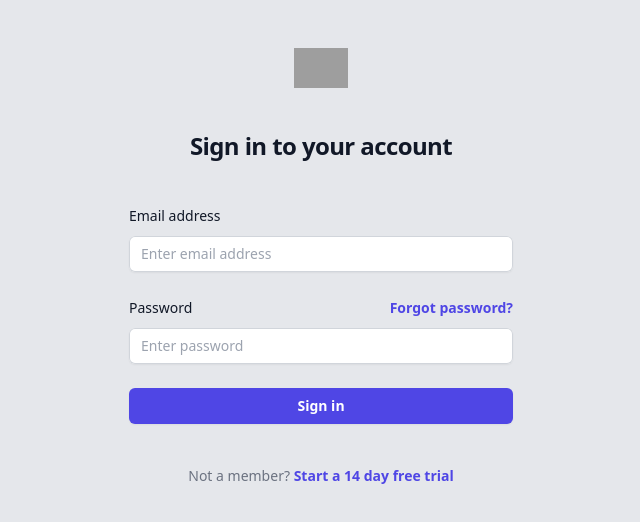
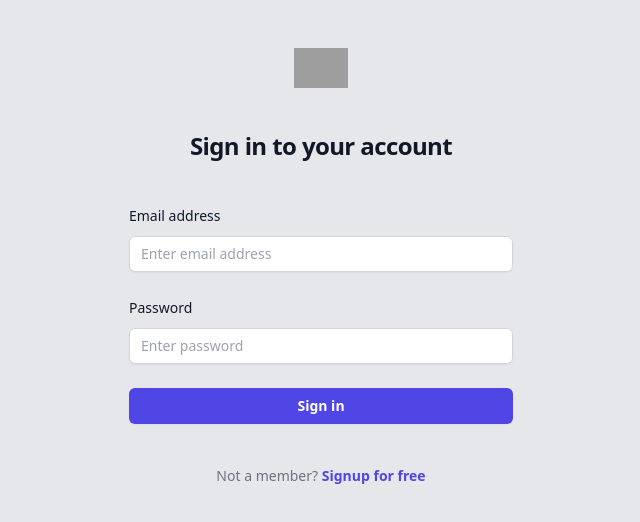
Before and after one commit to tarequr/LR-survey, a React (Vite) app in the folder react/: page /login in a window 1280 px wide. Shown: the top 522 px of the page, without its empty margins (319-959 px from the left). Built offline with nearby package versions, Linux system fonts and the light colour scheme; grey boxes are pictures that could not be loaded.

Commit message:
login part completed

```diff
--- a/react/src/view/Login.jsx
+++ b/react/src/view/Login.jsx
@@ -1,7 +1,37 @@
-import React from 'react'
+import { useState } from "react";
 import { BeakerIcon } from '@heroicons/react/24/solid'
+import { Link } from "react-router-dom";
+import axiosClient from '../axios.js'
+import { useStateContext } from "../contexts/ContextProvider.jsx";
 
 function Login() {
+  const { setCurrentUser, setUserToken } = useStateContext();
+  const [email, setEmail] = useState("");
+  const [password, setPassword] = useState("");
+  const [error, setError] = useState({ __html: "" });
+
+  const onSubmit = (ev) => {
+    ev.preventDefault();
+    setError({ __html: "" });
+
+
+    axiosClient.post("/login", {
+        email,
+        password,
+      })
+      .then(({ data }) => {
+        setCurrentUser(data.user)
+        setUserToken(data.token)
+      })
+      .catch((error) => {
+        if (error.response) {
+          const finalErrors = Object.values(error.response.data.errors).reduce((accum, next) => [...accum, ...next], [])
+          setError({__html: finalErrors.join('<br>')})
+        }
+        console.error(error)
+      });
+  };
+
   return (
     <>
       <h2 className="mt-10 text-center text-2xl font-bold leading-9 tracking-tight text-gray-900">
@@ -9,7 +39,11 @@ function Login() {
         </h2>
 
         <div className="mt-10 sm:mx-auto sm:w-full sm:max-w-sm">
-          <form className="space-y-6" action="#" method="POST">
+
+        {error.__html && (<div className="bg-red-500 rounded py-2 px-3 text-white" dangerouslySetInnerHTML={error}>
+        </div>)}
+
+          <form onSubmit={onSubmit} className="space-y-6" action="#" method="POST">
             <div>
               <label htmlFor="email" className="block text-sm font-medium leading-6 text-gray-900">
                 Email address
@@ -21,6 +55,8 @@ function Login() {
                   type="email"
                   autoComplete="email"
                   required
+                  value={email}
+                  onChange={ev => setEmail(ev.target.value)}
                   className="block w-full rounded-md border-0 py-1.5 text-gray-900 shadow-sm ring-1 ring-inset ring-gray-300 placeholder:text-gray-400 focus:ring-2 focus:ring-inset focus:ring-indigo-600 sm:text-sm sm:leading-6"
                   placeholder='Enter email address'
                 />
@@ -32,11 +68,6 @@ function Login() {
                 <label htmlFor="password" className="block text-sm font-medium leading-6 text-gray-900">
                   Password
                 </label>
-                <div className="text-sm">
-                  <a href="#" className="font-semibold text-indigo-600 hover:text-indigo-500">
-                    Forgot password?
-                  </a>
-                </div>
               </div>
               <div className="mt-2">
                 <input
@@ -45,6 +76,8 @@ function Login() {
                   type="password"
                   autoComplete="current-password"
                   required
+                  value={password}
+                  onChange={ev => setPassword(ev.target.value)}
                   className="block w-full rounded-md border-0 py-1.5 text-gray-900 shadow-sm ring-1 ring-inset ring-gray-300 placeholder:text-gray-400 focus:ring-2 focus:ring-inset focus:ring-indigo-600 sm:text-sm sm:leading-6"
                   placeholder='Enter password'
                 />
@@ -63,9 +96,9 @@ function Login() {
 
           <p className="mt-10 text-center text-sm text-gray-500">
             Not a member?{' '}
-            <a href="#" className="font-semibold leading-6 text-indigo-600 hover:text-indigo-500">
-              Start a 14 day free trial
-            </a>
+            <Link to='/signup' className="font-semibold leading-6 text-indigo-600 hover:text-indigo-500">
+            Signup for free
+            </Link>
           </p>
         </div>
     </>
--- a/react/src/view/Signup.jsx
+++ b/react/src/view/Signup.jsx
@@ -77,6 +77,7 @@ function Signup() {
 
         {error.__html && (<div className="bg-red-500 rounded py-2 px-3 text-white" dangerouslySetInnerHTML={error}>
         </div>)}
+
         <form onSubmit={onSubmit} className="space-y-6" action="#" method="POST">
 
           <input type="hidden" name="remember" defaultValue="true" />
```
Also changed, not shown: 1 other file (tests, documents, lock files or other folders).
